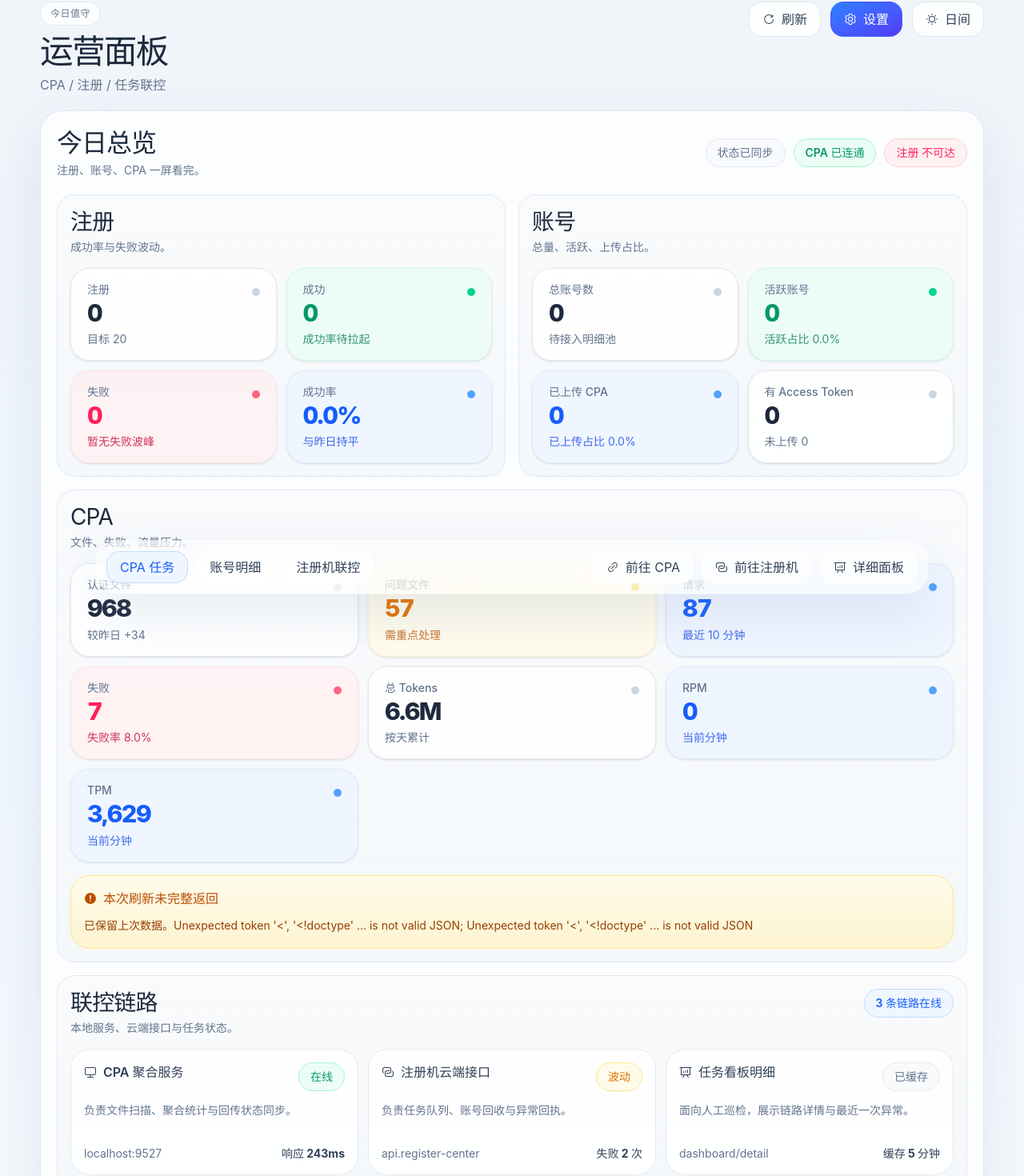
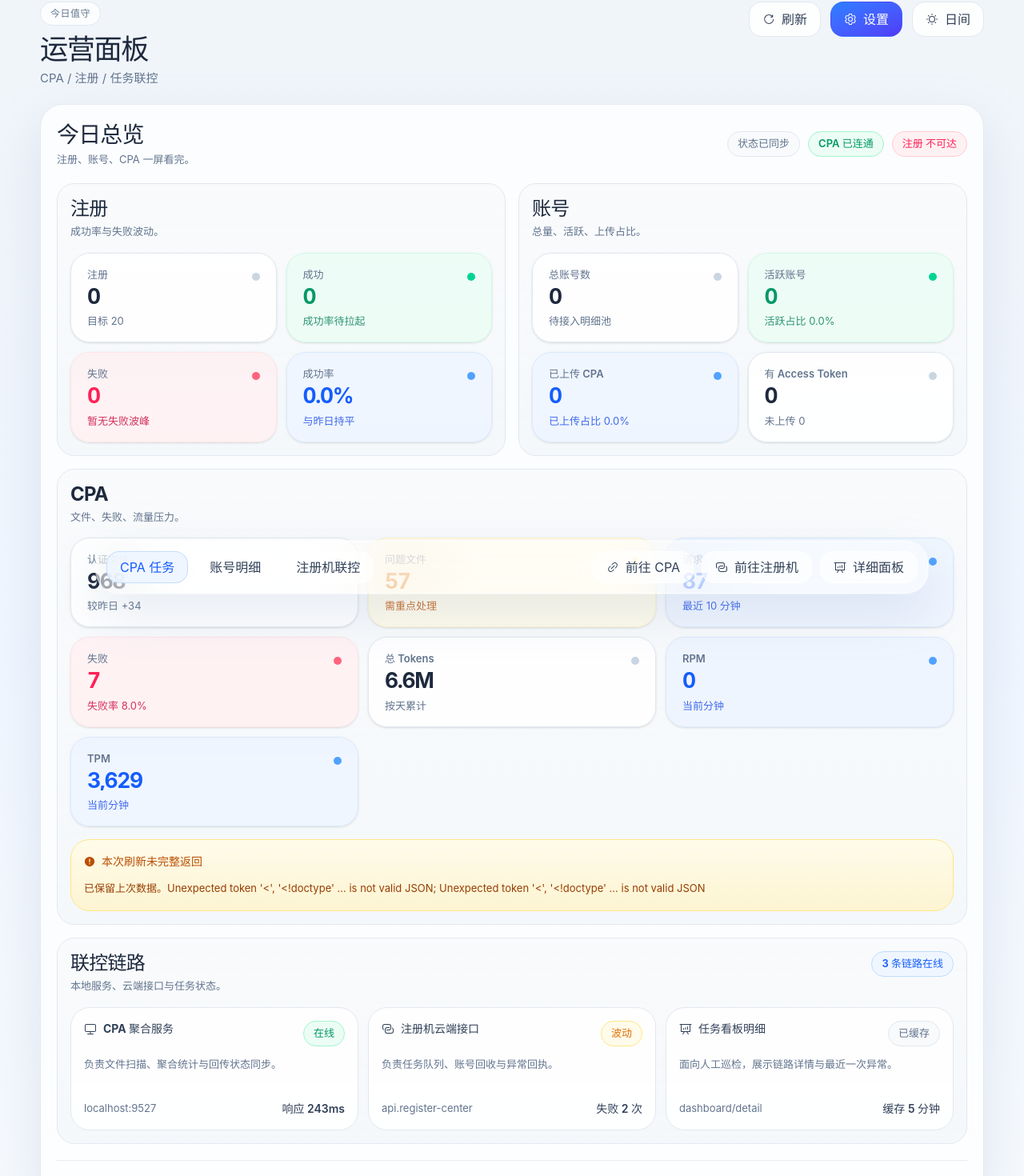
Before and after one commit to SuperMalow/cpa-chrome-plugin, a Vue app: page /#/ in a window 1280 px wide. Shown: the part 46-1516 px from the top of the page at 80% size. Built offline with nearby package versions, Linux system fonts and the light colour scheme.

Commit message:
style: 调整页面字体样式
统一首页、设置页与相关组件的字号、字重和文本层级。

优化信息密度与视觉一致性，使主要标题与辅助文案的区分更加清晰。

```diff
--- a/src/components/common/ThemeToggleButton.vue
+++ b/src/components/common/ThemeToggleButton.vue
@@ -1,7 +1,7 @@
 <template>
   <button
     :class="[
-      'inline-flex h-11 cursor-pointer items-center gap-2 rounded-2xl border px-4 text-sm font-semibold transition',
+      'inline-flex h-11 cursor-pointer items-center gap-2 rounded-2xl border px-4 text-[13px] font-semibold transition',
       isDarkTheme
         ? 'border-slate-700/80 bg-slate-900/70 text-slate-100 hover:border-slate-600 hover:bg-slate-900/86 hover:shadow-[0_10px_24px_rgba(15,23,42,0.28)]'
         : 'border-slate-200 bg-white/85 text-slate-700 hover:border-slate-300 hover:bg-white hover:shadow-[0_10px_24px_rgba(112,136,181,0.12)]',
--- a/src/components/dashboard/DashboardHero.vue
+++ b/src/components/dashboard/DashboardHero.vue
@@ -4,10 +4,10 @@
       <span class="inline-flex items-center rounded-full border border-slate-200 bg-white/80 px-3 py-1.5 text-xs font-semibold tracking-[0.04em] text-slate-500 dark:border-slate-700 dark:bg-slate-900/70 dark:text-slate-300">
         {{ kicker }}
       </span>
-      <h1 class="mt-3 text-[clamp(2rem,4vw,2.6rem)] leading-none tracking-[-0.04em] text-slate-800 dark:text-slate-100">
+      <h1 class="mt-3 text-[clamp(1.75rem,3vw,2.2rem)] font-bold leading-none tracking-[-0.04em] text-slate-800 dark:text-slate-100">
         {{ title }}
       </h1>
-      <p class="mt-2 text-base text-slate-500 dark:text-slate-400">{{ subtitle }}</p>
+      <p class="mt-2 text-[15px] text-slate-500 dark:text-slate-400">{{ subtitle }}</p>
     </div>
 
     <div class="flex flex-wrap gap-3">
@@ -15,7 +15,7 @@
         v-for="action in actions"
         :key="action.label"
         :class="[
-          'inline-flex h-11 cursor-pointer items-center gap-2 rounded-2xl border px-4 text-sm font-semibold transition hover:shadow-[0_10px_24px_rgba(112,136,181,0.1)]',
+          'inline-flex h-11 cursor-pointer items-center gap-2 rounded-2xl border px-4 text-[13px] font-semibold transition hover:shadow-[0_10px_24px_rgba(112,136,181,0.1)]',
           action.variant === 'solid'
             ? 'border-transparent bg-gradient-to-br from-blue-500 to-indigo-600 text-white hover:brightness-105 hover:shadow-[0_10px_24px_rgba(91,140,255,0.18)]'
             : 'border-slate-200 bg-white/85 text-slate-700 hover:border-slate-300 hover:bg-white dark:border-slate-700/80 dark:bg-slate-900/70 dark:text-slate-100 dark:hover:border-slate-600 dark:hover:bg-slate-900/86 dark:hover:shadow-[0_10px_24px_rgba(2,6,23,0.28)]',
--- a/src/components/dashboard/DashboardLinkCard.vue
+++ b/src/components/dashboard/DashboardLinkCard.vue
@@ -2,20 +2,20 @@
   <article class="rounded-3xl border border-slate-200 bg-white/90 p-4 dark:border-slate-800 dark:bg-slate-900/78">
     <div class="flex items-start justify-between gap-3">
       <div class="flex items-center gap-2 text-slate-700 dark:text-slate-100">
-        <el-icon class="text-base text-slate-500 dark:text-slate-400">
+        <el-icon class="text-sm text-slate-500 dark:text-slate-400">
           <component :is="icon" />
         </el-icon>
-        <span class="font-semibold">{{ name }}</span>
+        <span class="text-sm font-bold">{{ name }}</span>
       </div>
 
       <DashboardStatusPill :label="status" :tone="tone" />
     </div>
 
-    <p class="mt-3 min-h-11 text-sm leading-6 text-slate-500 dark:text-slate-400">{{ description }}</p>
+    <p class="mt-3 min-h-11 text-[13px] leading-5 text-slate-500 dark:text-slate-400">{{ description }}</p>
 
-    <div class="mt-3 flex items-center justify-between gap-3 text-sm text-slate-500 dark:text-slate-400">
+    <div class="mt-3 flex items-center justify-between gap-3 text-[13px] text-slate-500 dark:text-slate-400">
       <span>{{ endpoint }}</span>
-      <strong class="text-slate-700 dark:text-slate-200">{{ metric }}</strong>
+      <strong class="text-sm font-semibold text-slate-700 dark:text-slate-200">{{ metric }}</strong>
     </div>
   </article>
 </template>
--- a/src/components/dashboard/DashboardMetricCard.vue
+++ b/src/components/dashboard/DashboardMetricCard.vue
@@ -10,20 +10,20 @@
         <span :class="['mt-1 inline-flex h-2.5 w-2.5 rounded-full', dotToneClass]"></span>
       </div>
 
-      <div class="stat-title max-w-full pr-1 text-sm font-medium leading-5 text-slate-500 whitespace-normal break-words dark:text-slate-400">
+      <div class="stat-title max-w-full pr-1 text-[13px] font-semibold leading-5 text-slate-500 whitespace-normal break-words dark:text-slate-400">
         {{ label }}
       </div>
 
       <div
         :class="[
-          'stat-value max-w-full overflow-hidden tabular-nums text-[clamp(1.9rem,1.8vw,2.35rem)] leading-none tracking-[-0.05em]',
+          'stat-value max-w-full overflow-hidden tabular-nums text-[clamp(1.65rem,1.6vw,2.05rem)] font-bold leading-none tracking-[-0.05em]',
           valueToneClass,
         ]"
       >
         {{ value }}
       </div>
 
-      <div :class="['stat-desc mt-1 max-w-full text-sm leading-5 whitespace-normal break-words', descToneClass]">
+      <div :class="['stat-desc mt-1 max-w-full text-[13px] leading-5 whitespace-normal break-words', descToneClass]">
         {{ note }}
       </div>
     </div>
--- a/src/components/dashboard/DashboardMetricSection.vue
+++ b/src/components/dashboard/DashboardMetricSection.vue
@@ -2,10 +2,10 @@
   <article class="min-w-0 rounded-[22px] border border-slate-200 bg-gradient-to-b from-slate-50/90 to-slate-100/70 p-4 dark:border-slate-800 dark:from-slate-900/80 dark:to-slate-950/72">
     <div class="mb-4 flex items-start justify-between gap-4">
       <div>
-        <h3 class="m-0 text-[28px] leading-tight tracking-[-0.03em] text-slate-800 dark:text-slate-100">
+        <h3 class="m-0 text-[24px] font-bold leading-tight tracking-[-0.03em] text-slate-800 dark:text-slate-100">
           {{ title }}
         </h3>
-        <p class="mt-1 text-sm text-slate-500 dark:text-slate-400">{{ description }}</p>
+        <p class="mt-1 text-[13px] text-slate-500 dark:text-slate-400">{{ description }}</p>
       </div>
 
       <slot name="header-extra" />
--- a/src/components/dashboard/DashboardStatusPill.vue
+++ b/src/components/dashboard/DashboardStatusPill.vue
@@ -1,7 +1,7 @@
 <template>
   <span
     :class="[
-      'inline-flex min-h-9 items-center rounded-full border px-3.5 text-sm font-semibold whitespace-nowrap',
+      'inline-flex min-h-8 items-center rounded-full border px-3 text-[13px] font-semibold whitespace-nowrap',
       toneClass,
     ]"
   >
--- a/src/components/dashboard/DashboardToolbar.vue
+++ b/src/components/dashboard/DashboardToolbar.vue
@@ -9,7 +9,7 @@
                 v-for="tab in tabs"
                 :key="tab"
                 :class="[
-                  'inline-flex min-h-10 cursor-pointer items-center rounded-2xl border px-4 text-sm font-semibold whitespace-nowrap transition hover:shadow-[0_10px_24px_rgba(112,136,181,0.1)]',
+                  'inline-flex min-h-10 cursor-pointer items-center rounded-2xl border px-4 text-[13px] font-semibold whitespace-nowrap transition hover:shadow-[0_10px_24px_rgba(112,136,181,0.1)]',
                   tab === activeTab
                     ? 'border-blue-200/90 bg-blue-50/90 text-blue-600 hover:border-blue-300 hover:bg-blue-50 dark:border-sky-700/70 dark:bg-sky-500/18 dark:text-sky-300 dark:hover:border-sky-600 dark:hover:bg-sky-500/24'
                     : 'border-white/70 bg-white/52 text-slate-700 backdrop-blur-md hover:border-slate-200 hover:bg-white/66 dark:border-slate-700/70 dark:bg-slate-900/40 dark:text-slate-200 dark:hover:border-slate-600 dark:hover:bg-slate-900/56',
@@ -28,7 +28,7 @@
             <button
               v-for="action in actions"
               :key="action.label"
-              class="inline-flex min-h-10 cursor-pointer items-center gap-2 rounded-2xl border border-white/70 bg-white/52 px-4 text-sm font-semibold text-slate-700 whitespace-nowrap backdrop-blur-md transition hover:border-slate-200 hover:bg-white/66 hover:shadow-[0_10px_24px_rgba(112,136,181,0.1)] dark:border-slate-700/70 dark:bg-slate-900/40 dark:text-slate-200 dark:hover:border-slate-600 dark:hover:bg-slate-900/56 dark:hover:shadow-[0_10px_24px_rgba(2,6,23,0.28)]"
+              class="inline-flex min-h-10 cursor-pointer items-center gap-2 rounded-2xl border border-white/70 bg-white/52 px-4 text-[13px] font-semibold text-slate-700 whitespace-nowrap backdrop-blur-md transition hover:border-slate-200 hover:bg-white/66 hover:shadow-[0_10px_24px_rgba(112,136,181,0.1)] dark:border-slate-700/70 dark:bg-slate-900/40 dark:text-slate-200 dark:hover:border-slate-600 dark:hover:bg-slate-900/56 dark:hover:shadow-[0_10px_24px_rgba(2,6,23,0.28)]"
               type="button"
               @click="$emit('action', action)"
             >
--- a/src/components/settings/SettingsSummaryCard.vue
+++ b/src/components/settings/SettingsSummaryCard.vue
@@ -6,9 +6,9 @@
     ]"
   >
     <div class="stat px-5 py-4">
-      <div class="stat-title text-sm font-medium text-slate-500">{{ label }}</div>
-      <div :class="['stat-value text-4xl tabular-nums', valueClass]">{{ value }}</div>
-      <div class="stat-desc text-sm">{{ note }}</div>
+      <div class="stat-title text-[13px] font-semibold text-slate-500 dark:text-slate-400">{{ label }}</div>
+      <div :class="['stat-value text-[clamp(1.8rem,2.6vw,2.2rem)] font-bold tabular-nums', valueClass]">{{ value }}</div>
+      <div class="stat-desc text-[13px] text-slate-500 dark:text-slate-400">{{ note }}</div>
     </div>
   </article>
 </template>
--- a/src/views/Home.vue
+++ b/src/views/Home.vue
@@ -15,8 +15,8 @@
     <main class="mx-auto w-full max-w-[1180px] rounded-[28px] border border-slate-200/90 bg-white/75 p-4 shadow-[0_24px_64px_rgba(134,154,192,0.2)] backdrop-blur md:p-5 dark:border-slate-800 dark:bg-slate-900/62 dark:shadow-[0_24px_64px_rgba(2,6,23,0.34)]">
       <section class="mb-5 flex flex-col gap-4 lg:flex-row lg:items-center lg:justify-between">
         <div>
-          <h2 class="text-[32px] leading-tight tracking-[-0.03em] text-slate-800 dark:text-slate-100">今日总览</h2>
-          <p class="mt-1 text-sm text-slate-500 dark:text-slate-400">注册、账号、CPA 一屏看完。</p>
+          <h2 class="text-[28px] font-bold leading-tight tracking-[-0.03em] text-slate-800 dark:text-slate-100">今日总览</h2>
+          <p class="mt-1 text-[13px] text-slate-500 dark:text-slate-400">注册、账号、CPA 一屏看完。</p>
         </div>
 
         <div class="flex flex-wrap gap-2.5 lg:justify-end">
@@ -53,11 +53,11 @@
           grid-class="grid-cols-1 sm:grid-cols-2 xl:grid-cols-3 2xl:grid-cols-4"
         >
           <div class="mt-4 rounded-3xl border border-amber-200 bg-gradient-to-b from-amber-50 to-amber-100/80 p-4 dark:border-amber-900/60 dark:from-amber-950/50 dark:to-amber-950/35">
-            <div class="inline-flex items-center gap-2 font-semibold text-amber-700 dark:text-amber-300">
+            <div class="inline-flex items-center gap-2 text-sm font-bold text-amber-700 dark:text-amber-300">
               <el-icon><WarningFilled /></el-icon>
               本次刷新未完整返回
             </div>
-            <p class="mt-2 text-sm leading-6 text-amber-800 dark:text-amber-200/80">
+            <p class="mt-2 text-[13px] leading-6 text-amber-800 dark:text-amber-200/80">
               已保留上次数据。Unexpected token '&lt;', '&lt;!doctype' ... is not valid JSON;
               Unexpected token '&lt;', '&lt;!doctype' ... is not valid JSON
             </p>
@@ -68,8 +68,8 @@
       <section class="mt-4 rounded-[22px] border border-slate-200 bg-gradient-to-b from-slate-50/90 to-slate-100/70 p-4 dark:border-slate-800 dark:from-slate-900/80 dark:to-slate-950/72">
         <div class="flex flex-col gap-4 xl:flex-row xl:items-start xl:justify-between">
           <div>
-            <h3 class="text-[28px] leading-tight tracking-[-0.03em] text-slate-800 dark:text-slate-100">联控链路</h3>
-            <p class="mt-1 text-sm text-slate-500 dark:text-slate-400">本地服务、云端接口与任务状态。</p>
+            <h3 class="text-[24px] font-bold leading-tight tracking-[-0.03em] text-slate-800 dark:text-slate-100">联控链路</h3>
+            <p class="mt-1 text-[13px] text-slate-500 dark:text-slate-400">本地服务、云端接口与任务状态。</p>
           </div>
 
           <DashboardStatusPill label="3 条链路在线" tone="accent" />
@@ -92,7 +92,7 @@
         />
       </section>
 
-      <footer class="mt-5 flex flex-col gap-2 border-t border-slate-200/80 pt-4 text-sm text-slate-500 xl:flex-row xl:items-center xl:justify-between dark:border-slate-800 dark:text-slate-400">
+      <footer class="mt-5 flex flex-col gap-2 border-t border-slate-200/80 pt-4 text-[13px] text-slate-500 xl:flex-row xl:items-center xl:justify-between dark:border-slate-800 dark:text-slate-400">
         <span>最近更新：2026-04-07 13:52</span>
         <span>数据源：本地服务 / 云端服务 / 浏览器缓存</span>
       </footer>
```
Also changed, not shown: src/components/settings/CpaSettingsCard.vue (+19 -19 lines), src/views/Settings.vue (+12 -12 lines).
